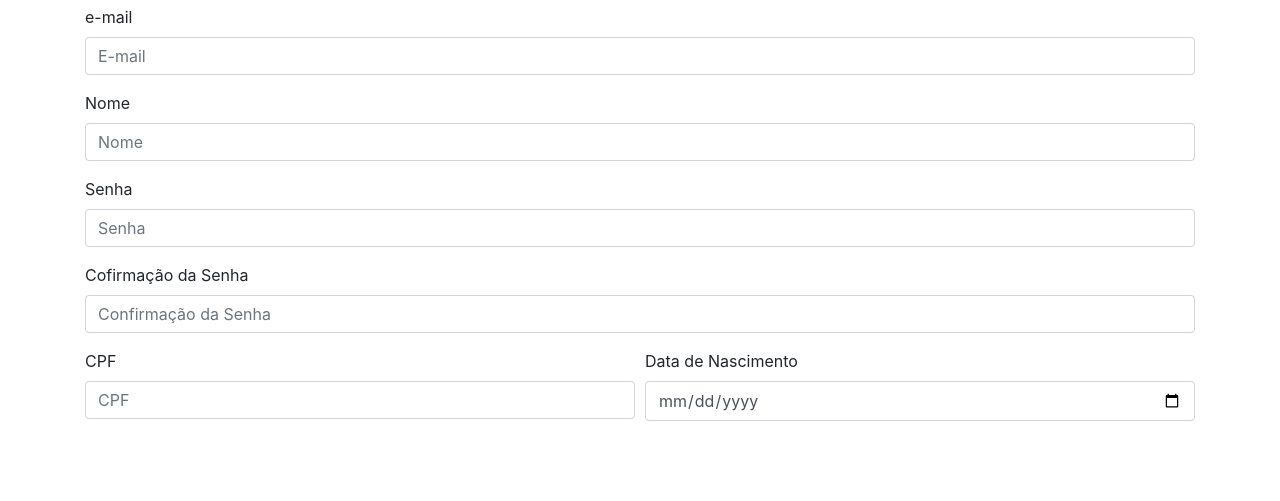
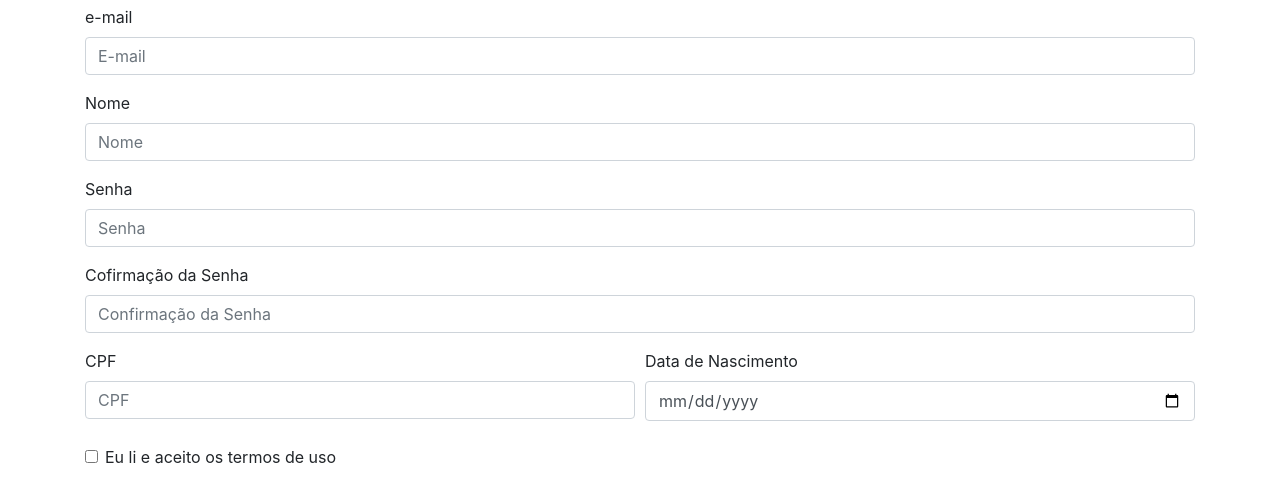
Before and after one commit to john-schmitz/dsgn, a plain HTML site: page Html/cadastro.html in a window 1280 px wide. Shown: the part 51-552 px from the top of the page. Drawn offline with nearby package versions, Linux system fonts and the light colour scheme.

Commit message:
add checkbox termos

```diff
--- a/Html/cadastro.html
+++ b/Html/cadastro.html
@@ -41,9 +41,15 @@
                     <input type="date" class="form-control" id="campodatanascimento" placeholder="Data De Nascimento" aria-describedby="data de Nascimento">
                 </div>
             </div>
+            <br>
+            <div class="form-check">
+              <label class="form-check-label">
+                <input type="checkbox" class="form-check-input" name="checktermos" id="checktermos" value="">
+                Eu li e aceito os termos de uso
+              </label>
+            </div>
         </form>
     </div>
-
 </body>
 
 </html>
```
